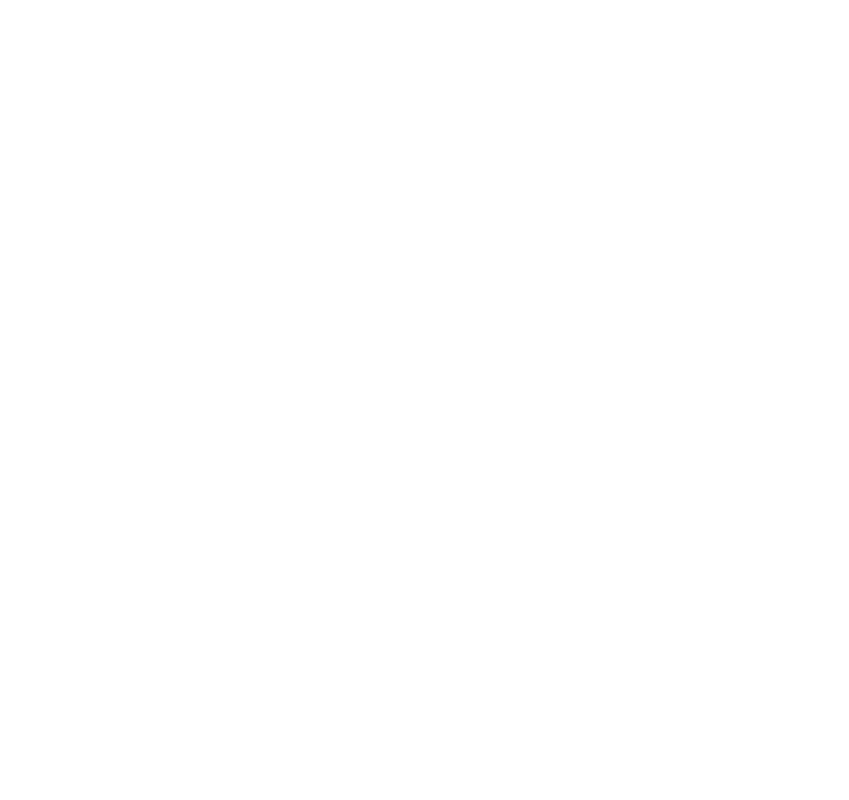
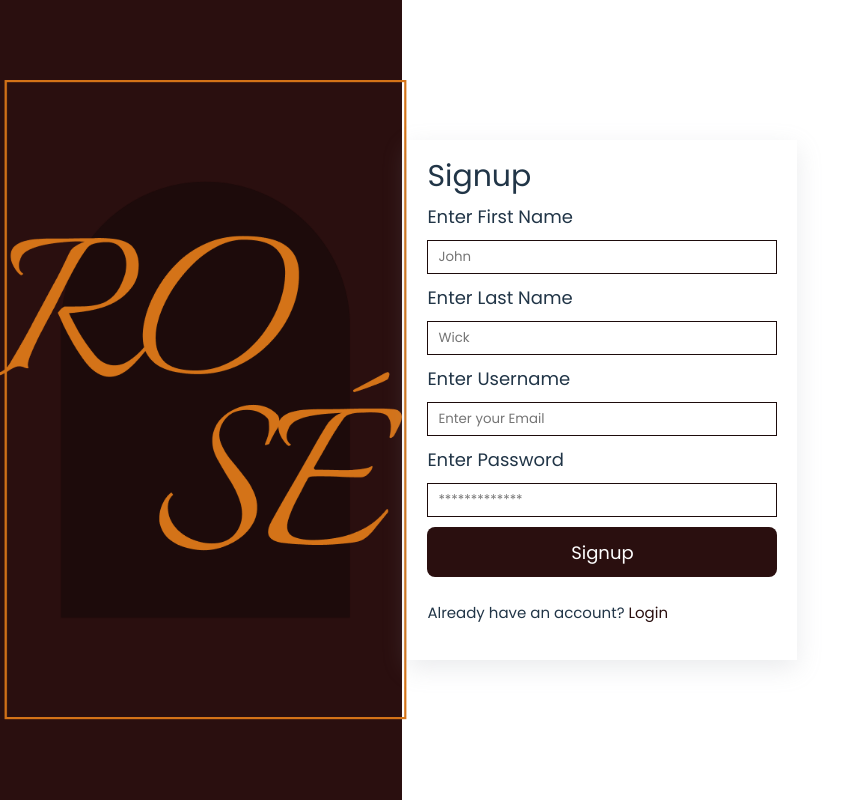
Before and after one commit to Razeen2004/rose, a React (Vite) app in the folder frontend/: page /register in a window 1280 px wide. Before the commit this address had no page. Shown: the whole page, without its empty margins (0-849 px from the left). Built offline with nearby package versions, Linux system fonts and the light colour scheme; a web font is replaced by a local one.

Commit message:
added register and login page

```diff
--- a/frontend/src/App.css
+++ b/frontend/src/App.css
@@ -4,7 +4,7 @@
     box-sizing: border-box;
 }
 html{
-    font-size: 62.5%;
+    font-size: 62.5% !important;
 }
 ::selection {
     color: #fff !important;
--- a/frontend/src/App.jsx
+++ b/frontend/src/App.jsx
@@ -1,6 +1,8 @@
 import "./App.css";
 import { BrowserRouter, Route, Routes } from "react-router-dom";
 import Home from "./components/Home";
+import Login from "./components/Login";
+import Register from "./components/Register";
 
 function App() {
   return (
@@ -8,6 +10,8 @@
       <BrowserRouter>
         <Routes>
           <Route path="/" element={<Home />} />
+          <Route path="/register" element={<Register />} />
+          <Route path="/login" element={<Login />} />
         </Routes>
       </BrowserRouter>
     </>
--- /dev/null
+++ b/frontend/src/components/Login.css
@@ -0,0 +1,78 @@
+.login {
+    height: 100vh;
+    width: 100%;
+    display: flex;
+    align-items: center;
+    justify-content: center;
+}
+
+.login .left {
+    width: 50%;
+    height: 100%;
+    display: flex;
+    align-items: center;
+    justify-content: center;
+    background-color: #2A0F0F;
+}
+
+.login .left img {
+    height: 80vh;
+}
+
+.login .right {
+    width: 50%;
+    height: 100%;
+    display: flex;
+    align-items: center;
+    justify-content: center;
+}
+
+.login .right .signin {
+    width: 350px;
+    height: auto;
+    box-shadow: rgba(149, 157, 165, 0.2) 0px 8px 24px;
+    display: flex;
+    flex-direction: column;
+    gap: 1rem;
+    background-color: #fff;
+    padding: 2rem;
+}
+
+.login .right .signin h1 {
+    margin: 0;
+    font-size: 3rem;
+    font-family: "Poppins", sans-serif;
+}
+
+
+.login .right .signin label {
+    font-size: 1.8rem;
+    font-family: "Poppins", sans-serif;
+    margin: 0;
+}
+
+.login .right .signin input {
+    height: 3rem;
+    border: 1px solid #1D0B0B;
+    font-family: "Poppins", sans-serif;
+    padding-left: 1rem;
+}
+
+.login .right .signin p{
+    font-size: 1.5rem;
+    font-family: "Poppins", sans-serif;
+}
+
+.login .right .signin a{
+    color: #2A0F0F;
+    text-decoration: none;
+}
+
+.login .right .signin button{
+    height: 5rem;
+    background: #2A0F0F;
+    color: #fff;
+    border: none;
+    font-size: 1.8rem;
+    font-family: "Poppins", sans-serif;
+}
--- /dev/null
+++ b/frontend/src/components/Login.jsx
@@ -0,0 +1,31 @@
+import React from "react";
+import "./Login.css"
+import Rose from "./Home/images/LOGO BANNER.png";
+import { Link } from "react-router-dom";
+
+const Login = () => {
+  return (
+    <div className="login">
+      <div className="left">
+        <img src={Rose} alt="" />
+      </div>
+      <div className="right">
+        <div className="signin">
+          <h1>Login</h1>
+
+          <label htmlFor="username">Enter Username</label>
+          <input type="text" name="username" placeholder="Enter your Email" />
+
+          <label htmlFor="password">Enter Password</label>
+          <input type="password" name="password" placeholder="*************" />
+          <button>Login</button>
+          <p>
+            Don't have an account? <Link to="/register">Register</Link>
+          </p>
+        </div>
+      </div>
+    </div>
+  );
+};
+
+export default Login;
--- /dev/null
+++ b/frontend/src/components/Register.css
@@ -0,0 +1,78 @@
+.register {
+    height: 100vh;
+    width: 100%;
+    display: flex;
+    align-items: center;
+    justify-content: center;
+}
+
+.register .left {
+    width: 50%;
+    height: 100%;
+    display: flex;
+    align-items: center;
+    justify-content: center;
+    background-color: #2A0F0F;
+}
+
+.register .left img {
+    height: 80vh;
+}
+
+.register .right {
+    width: 50%;
+    height: 100%;
+    display: flex;
+    align-items: center;
+    justify-content: center;
+}
+
+.register .right .signup {
+    width: 350px;
+    height: auto;
+    box-shadow: rgba(149, 157, 165, 0.2) 0px 8px 24px;
+    display: flex;
+    flex-direction: column;
+    gap: 1rem;
+    background-color: #fff;
+    padding: 2rem;
+}
+
+.register .right .signup h1 {
+    margin: 0;
+    font-size: 3rem;
+    font-family: "Poppins", sans-serif;
+}
+
+
+.register .right .signup label {
+    font-size: 1.8rem;
+    font-family: "Poppins", sans-serif;
+    margin: 0;
+}
+
+.register .right .signup input {
+    height: 3rem;
+    border: 1px solid #1D0B0B;
+    font-family: "Poppins", sans-serif;
+    padding-left: 1rem;
+}
+
+.register .right .signup p{
+    font-size: 1.5rem;
+    font-family: "Poppins", sans-serif;
+}
+
+.register .right .signup  a{
+    color: #2A0F0F;
+    text-decoration: none;
+}
+
+.register .right .signup button{
+    height: 5rem;
+    background: #2A0F0F;
+    color: #fff;
+    border: none;
+    font-size: 1.8rem;
+    font-family: "Poppins", sans-serif;
+}
--- /dev/null
+++ b/frontend/src/components/Register.jsx
@@ -0,0 +1,36 @@
+import React from "react";
+import Rose from "./Home/images/LOGO BANNER.png";
+import "./Register.css";
+import { Link } from "react-router-dom";
+
+const Register = () => {
+  return (
+    <div className="register">
+      <div className="left">
+        <img src={Rose} alt="" />
+      </div>
+      <div className="right">
+        <div className="signup">
+          <h1>Signup</h1>
+          <label htmlFor="firstname">Enter First Name</label>
+          <input type="text" name="firstname" placeholder="John" />
+
+          <label htmlFor="lastname">Enter Last Name</label>
+          <input type="text" name="lastname" placeholder="Wick" />
+
+          <label htmlFor="username">Enter Username</label>
+          <input type="text" name="username" placeholder="Enter your Email" />
+
+          <label htmlFor="password">Enter Password</label>
+          <input type="password" name="password" placeholder="*************" />
+          <button>Signup</button>
+          <p>
+            Already have an account? <Link to="/login">Login</Link>
+          </p>
+        </div>
+      </div>
+    </div>
+  );
+};
+
+export default Register;
```
Also changed, not shown: 1 other file (tests, documents, lock files or other folders).
